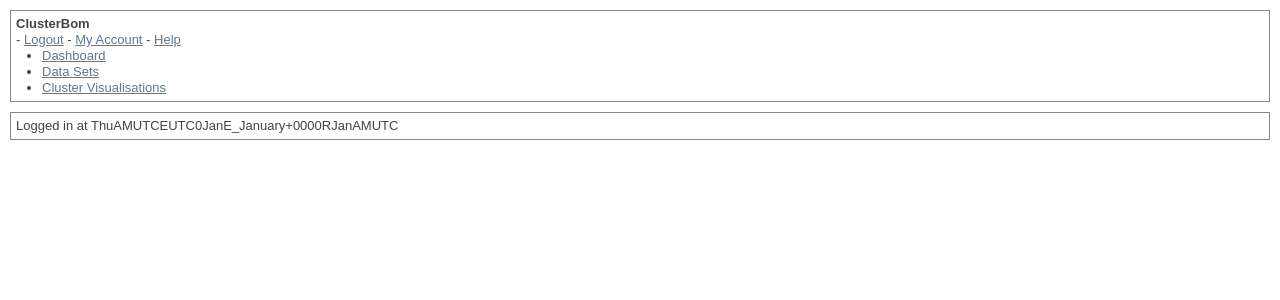
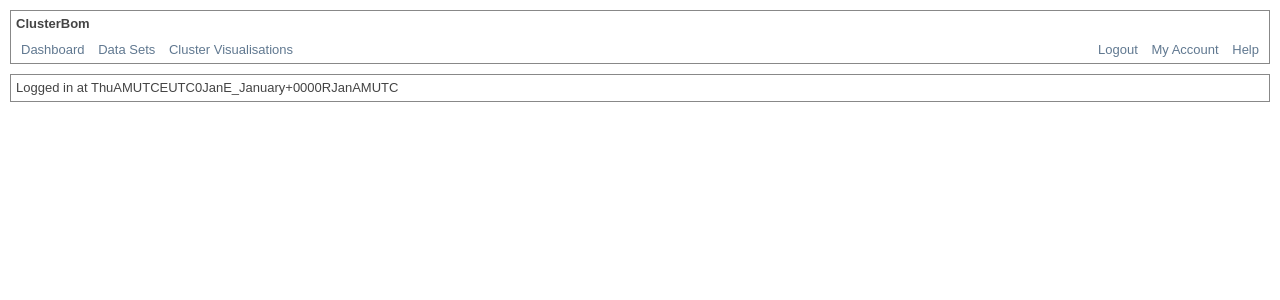
Before and after one commit to craig552uk/ClusterBom, a PHP site: template application/views/app/header.php in a window 1280 px wide. Shown: the top 300 px of the page. Run offline with PHP 8.4, Linux system fonts and the light colour scheme; the template is opened without the code that fills it, so the values that code supplies are empty; some libraries are stand-ins or nearby versions.

Commit message:
Better navigation

```diff
--- a/application/views/app/header.php
+++ b/application/views/app/header.php
@@ -4,15 +4,21 @@
  *
  */
 ?>
-<header>
+<header class="clearfix">
     <h1>ClusterBom</h1>
-    <p><strong><?php echo $session->email; ?></strong> -
-       <a href="<?php echo BASE_URL . 'auth/logout' ?>">Logout</a> -
-       <a href="<?php echo BASE_URL . 'account'?>">My Account</a> -
-       <a href="<?php echo BASE_URL . 'account/help'?>">Help</a></p>
-    <ul>
-        <li><a href="<?php echo BASE_URL ?>">Dashboard</a></li>
-        <li><a href="<?php echo BASE_URL . 'dataset' ?>">Data Sets</a></li>
-        <li><a href="<?php echo BASE_URL . 'visualisation' ?>">Cluster Visualisations</a></li>
-    </ul>
+    <nav id="account">
+        <ul>
+            <li><span><?php echo $session->email; ?></span></li>
+            <li><a href="<?php echo BASE_URL . 'auth/logout' ?>">Logout</a></li>
+            <li><a href="<?php echo BASE_URL . 'account'?>">My Account</a></li>
+            <li><a href="<?php echo BASE_URL . 'account/help'?>">Help</a></li>
+        </ul>
+    </nav>
+    <nav id="main">
+        <ul>
+            <li><a href="<?php echo BASE_URL ?>">Dashboard</a></li>
+            <li><a href="<?php echo BASE_URL . 'dataset' ?>">Data Sets</a></li>
+            <li><a href="<?php echo BASE_URL . 'visualisation' ?>">Cluster Visualisations</a></li>
+        </ul>
+    </nav>
 </header>
--- a/static/css/style.css
+++ b/static/css/style.css
@@ -8,6 +8,39 @@ footer,
     margin: 10px;
     padding: 5px;
 }
+
+/* Navigation */
+
+header nav {
+    margin-top: 10px;
+}
+
+header nav#account {
+    float: right;
+}
+
+header nav#main {
+    float: left;
+}
+
+header nav ul {
+    list-style-type: none;
+}
+
+header nav li {
+    display: inline;
+}
+
+header nav a,
+header nav span {
+    text-decoration: none;
+    padding: 0 5px;
+}
+
+header nav a:link {}
+header nav a:hover {}
+
+/* Lists */
 
 dl {
     margin: 10px;
```
